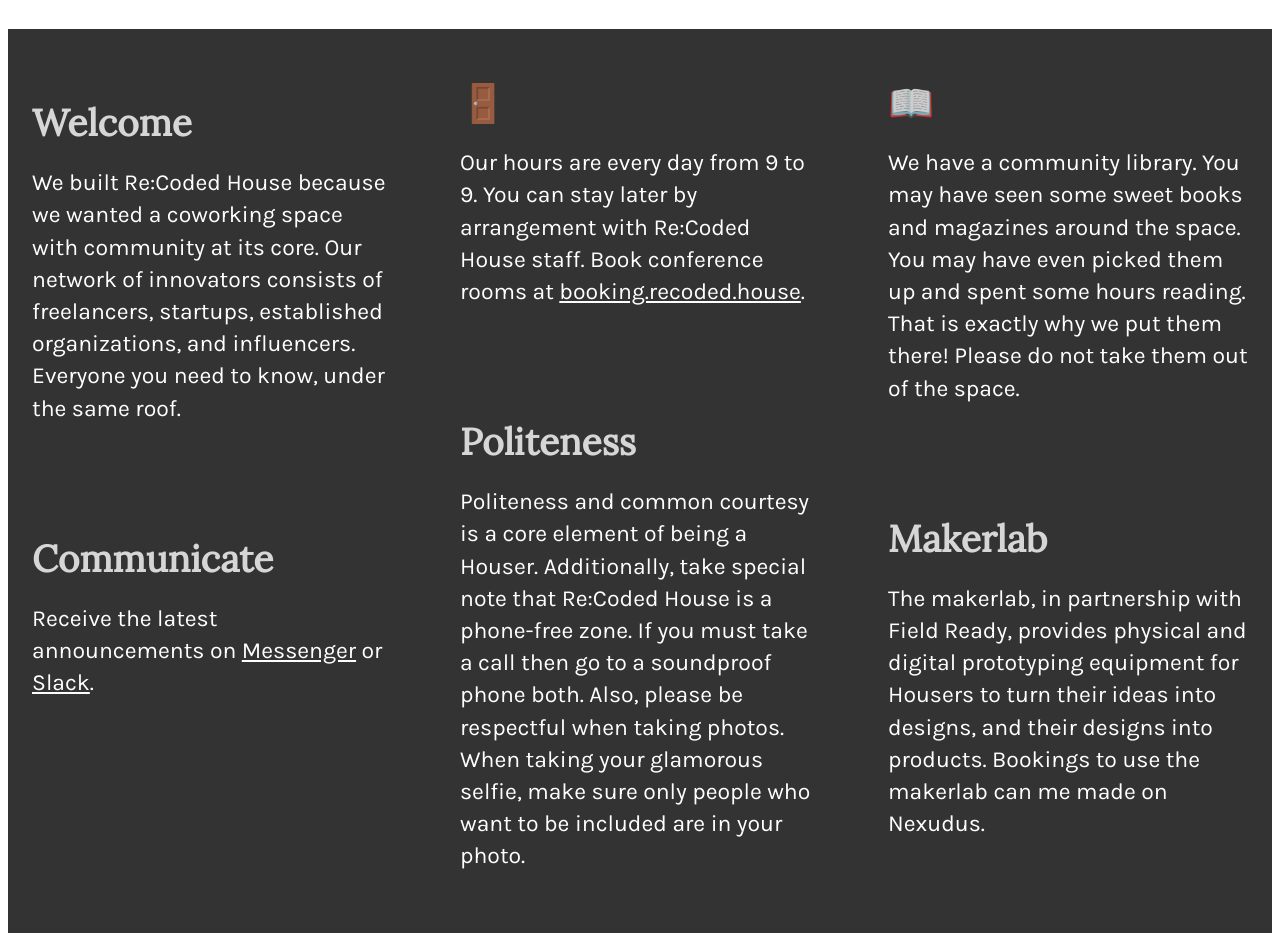
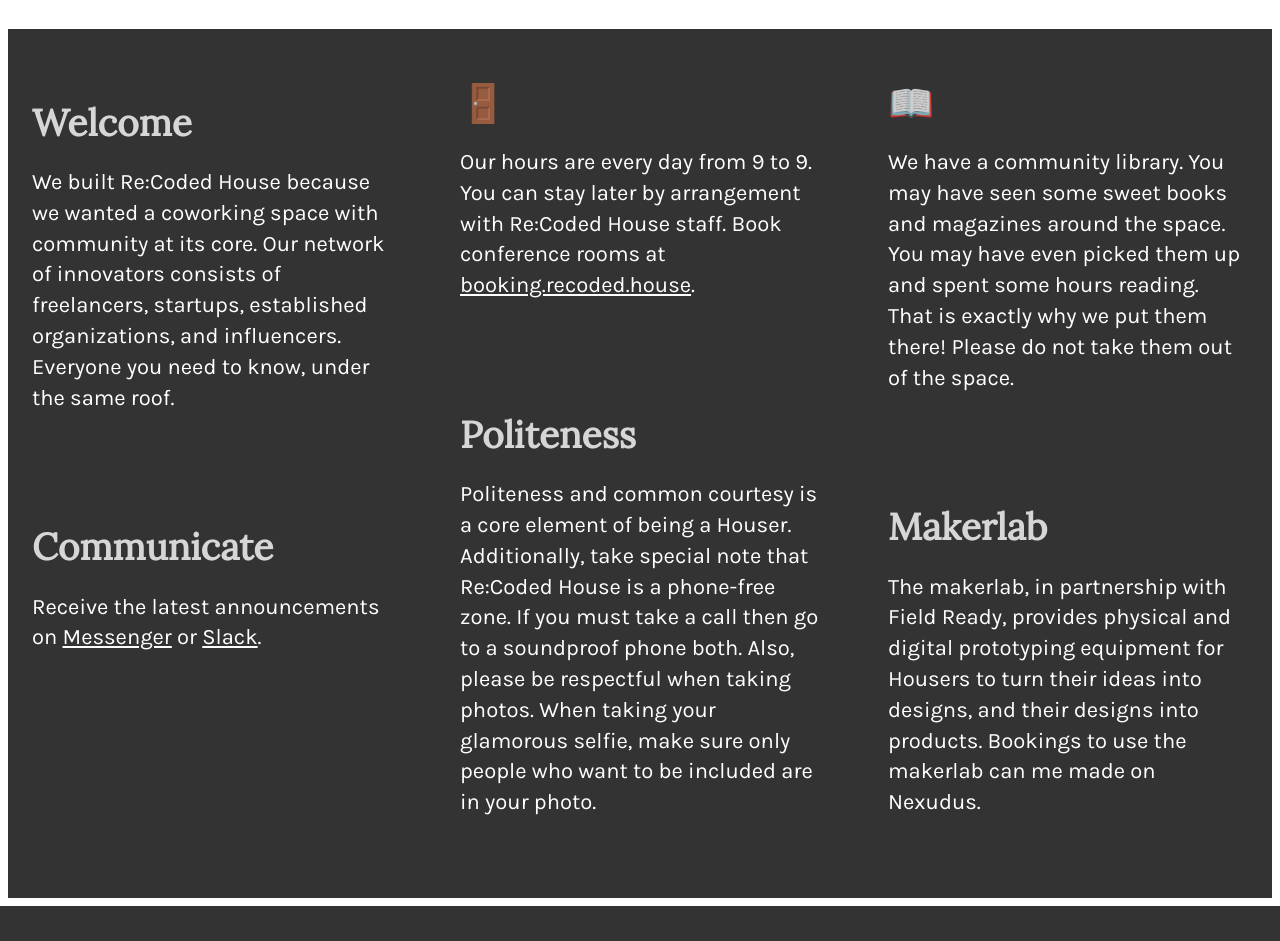
Before and after one commit to ReCoded-Org/welcome.recoded.house, a PHP site: page / in a window 1280 px wide. After the commit the page ends 906 px from the top, so only its background shows below. Run offline with PHP 8.4, Linux system fonts and the light colour scheme; some libraries are stand-ins or nearby versions.

Commit message:
Update index.php

```diff
--- a/index.php
+++ b/index.php
@@ -82,7 +82,7 @@ p {
 	}
 
 p, a {
-	font-size: 23px;
+	font-size: 22px;
 	line-height: 1.4em;
 	font-weight: 400;
 	}
@@ -109,11 +109,11 @@ p, a {
 <div class='div-content'>
 
 	<div class='div-content-square'>
-		<amp-img src='social-icons/social-icon-009.png' layout='responsive' width='1' height='1'></amp-img></div>
+		<h2><? echo $text_content['div-welcome-header'] ?></h2>
+		<p><? echo $text_content['div-welcome-body'] ?></p></div>
 
 	<div class='div-content-square'>
-		<h2><? echo $text_content['div-welcome-header'] ?></h2>
-		<p><? echo $text_content['div-welcome-body'] ?></p></div>
+		<amp-img src='social-icons/social-icon-009.png' layout='responsive' width='1' height='1'></amp-img></div>
 
 	<div class='div-content-square'>
 		<amp-img src='social-icons/social-icon-012.png' layout='responsive' width='1' height='1'></amp-img></div>
```
